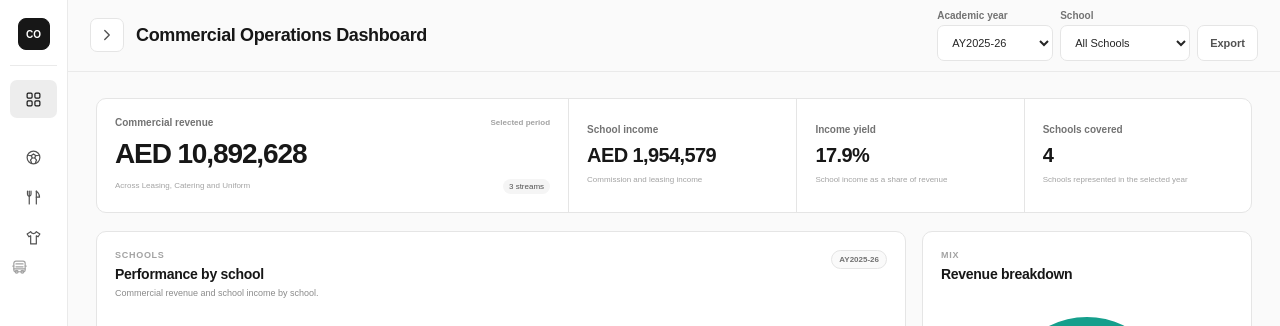
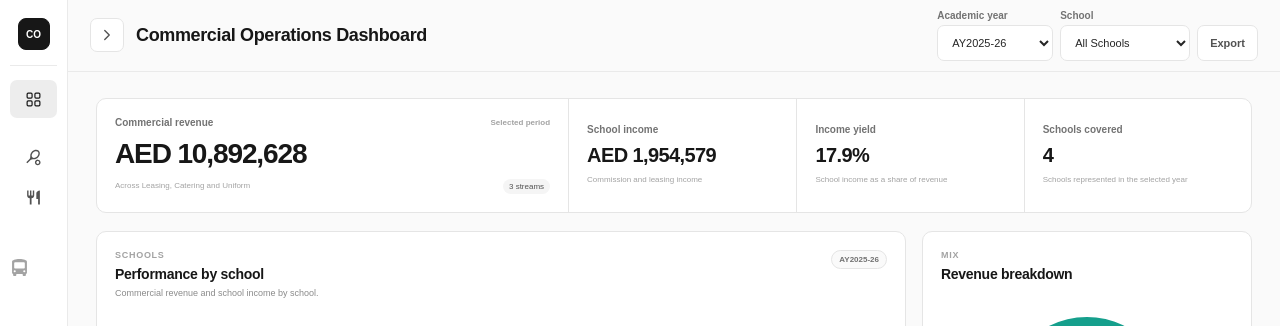
Before and after one commit to mo-seoudi/leasing, a React (Vite) app: page /dashboard in a window 1280 px wide. Shown: the top 326 px of the page. Built offline with nearby package versions, Linux system fonts and the light colour scheme.

Commit message:
Add files via upload

```diff
--- a/src/layouts/PlatformLayout.css
+++ b/src/layouts/PlatformLayout.css
@@ -250,6 +250,13 @@ select {
   stroke-linejoin: round;
 }
 
+.navigation-icon .stream-react-icon {
+  width: 17px;
+  height: 17px;
+  fill: currentColor;
+  stroke: none;
+}
+
 .chevron {
   width: 14px;
   height: 14px;
@@ -319,9 +326,16 @@ select {
   min-height: 34px;
   align-items: center;
   justify-content: space-between;
-  padding: 7px 10px 7px 38px;
+  padding: 7px 10px;
   color: #a3a3a3;
   font-size: 11px;
+}
+
+.future-module-content {
+  display: flex;
+  min-width: 0;
+  align-items: center;
+  gap: 10px;
 }
 
 .status-badge {
@@ -668,7 +682,7 @@ select {
 
   .platform-layout.sidebar-collapsed .future-module {
     min-height: 34px;
-    padding: 7px 10px 7px 38px;
+    padding: 7px 10px;
   }
 
   .platform-layout.sidebar-collapsed .sidebar-footer {
--- a/src/layouts/PlatformLayout.jsx
+++ b/src/layouts/PlatformLayout.jsx
@@ -4,6 +4,13 @@ import {
   Outlet,
   useLocation,
 } from "react-router-dom";
+
+import {
+  MdRestaurant,
+  MdSportsTennis,
+} from "react-icons/md";
+import { IoShirtOutline } from "react-icons/io5";
+import { FaBusSimple } from "react-icons/fa6";
 
 import "./PlatformLayout.css";
 
@@ -83,57 +90,6 @@ function DashboardIcon() {
   );
 }
 
-function LeasingIcon() {
-  return (
-    <svg viewBox="0 0 24 24" aria-hidden="true">
-      <circle cx="12" cy="12" r="9" />
-      <path d="m12 7 3 2.2-1.1 3.5h-3.8L9 9.2 12 7Z" />
-      <path d="m5.1 9.2 3.9.1" />
-      <path d="m15 9.3 3.9-.1" />
-      <path d="m10.1 12.7-2.3 3.1" />
-      <path d="m13.9 12.7 2.3 3.1" />
-      <path d="m7.8 15.8 1.4 3.1" />
-      <path d="m16.2 15.8-1.4 3.1" />
-    </svg>
-  );
-}
-
-function CateringIcon() {
-  return (
-    <svg viewBox="0 0 24 24" aria-hidden="true">
-      <path d="M6 3v7" />
-      <path d="M3.5 3v4.5A2.5 2.5 0 0 0 6 10" />
-      <path d="M8.5 3v4.5A2.5 2.5 0 0 1 6 10" />
-      <path d="M6 10v11" />
-      <path d="M16 3v18" />
-      <path d="M16 3c3 2.2 4.5 5.1 4.5 8.5H16" />
-    </svg>
-  );
-}
-
-function UniformIcon() {
-  return (
-    <svg viewBox="0 0 24 24" aria-hidden="true">
-      <path d="m8 4-5 3 2.5 4L8 9.5V21h8V9.5l2.5 1.5L21 7l-5-3" />
-      <path d="M8 4c.7 1.7 2 2.5 4 2.5S15.3 5.7 16 4" />
-    </svg>
-  );
-}
-
-function TransportIcon() {
-  return (
-    <svg viewBox="0 0 24 24" aria-hidden="true">
-      <rect x="4" y="3" width="16" height="15" rx="3" />
-      <path d="M7 7h10" />
-      <path d="M7 11h10" />
-      <path d="M4 14h16" />
-      <circle cx="8" cy="18" r="2" />
-      <circle cx="16" cy="18" r="2" />
-      <path d="M2.5 10H4" />
-      <path d="M20 10h1.5" />
-    </svg>
-  );
-}
 
 function SettingsIcon() {
   return (
@@ -519,7 +475,7 @@ export default function PlatformLayout() {
             >
               <span className="navigation-link-content">
                 <span className="navigation-icon">
-                  <LeasingIcon />
+                  <MdSportsTennis className="stream-react-icon" />
                 </span>
 
                 <span className="navigation-text">
@@ -581,7 +537,7 @@ export default function PlatformLayout() {
             >
               <span className="navigation-link-content">
                 <span className="navigation-icon">
-                  <CateringIcon />
+                  <MdRestaurant className="stream-react-icon" />
                 </span>
 
                 <span className="navigation-text">
@@ -644,7 +600,7 @@ export default function PlatformLayout() {
             >
               <span className="navigation-link-content">
                 <span className="navigation-icon">
-                  <UniformIcon />
+                  <IoShirtOutline className="stream-react-icon" />
                 </span>
 
                 <span className="navigation-text">
@@ -695,12 +651,14 @@ export default function PlatformLayout() {
                   : undefined
               }
             >
-              <span className="navigation-icon">
-                <TransportIcon />
-              </span>
+              <span className="future-module-content">
+                <span className="navigation-icon">
+                  <FaBusSimple className="stream-react-icon" />
+                </span>
 
-              <span className="future-module-name">
-                Transport
+                <span className="future-module-name">
+                  Transport
+                </span>
               </span>
 
               <span className="status-badge">
```
